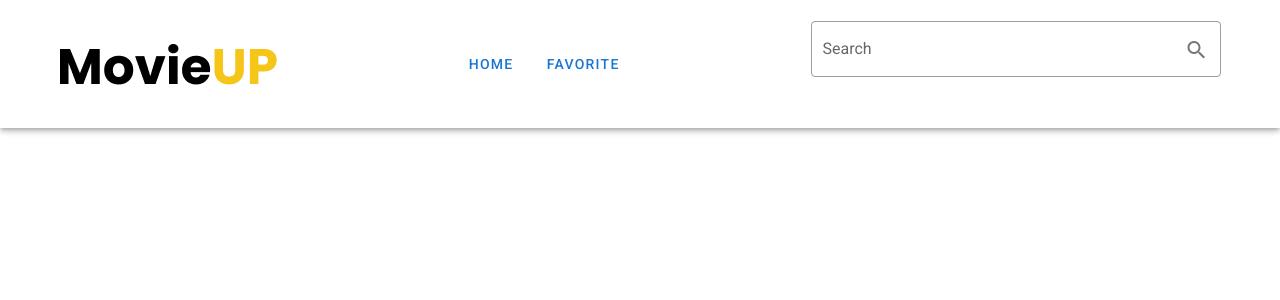
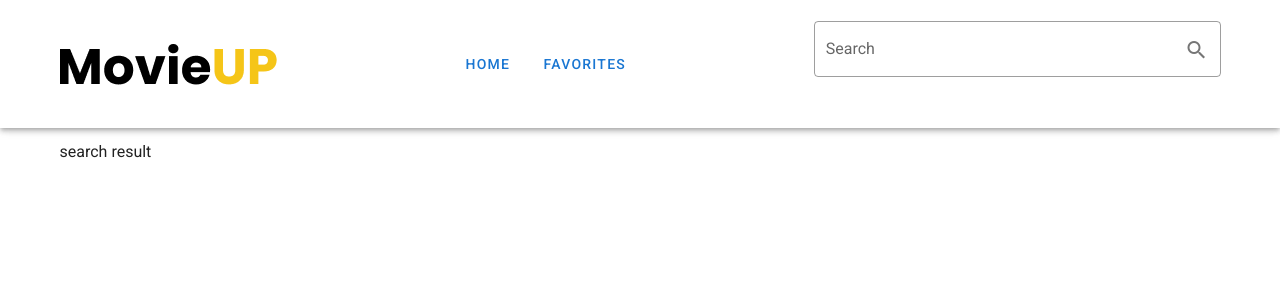
Before and after one commit to FirdevsASLAN/movie-up, a Vue app: page /search in a window 1280 px wide. Shown: the top 300 px of the page. Built offline with nearby package versions, Linux system fonts and the light colour scheme.

Commit message:
create pages and routes

```diff
--- a/src/App.vue
+++ b/src/App.vue
@@ -8,8 +8,8 @@
           <router-link class="text-decoration-none" :to="'/'">Home</router-link>
         </v-btn>
         <v-btn text>
-          <router-link class="text-decoration-none" :to="'/favorite'"
-            >Favorite</router-link
+          <router-link class="text-decoration-none" :to="'/favorites'"
+            >Favorites</router-link
           >
         </v-btn>
         <v-spacer />
--- a/src/router/index.js
+++ b/src/router/index.js
@@ -1,6 +1,9 @@
 import Vue from "vue";
 import VueRouter from "vue-router";
 import HomeView from "../views/HomeView.vue";
+import FavoritesView from "../views/FavoritesView.vue";
+import SearchResultView from "../views/SearchResultView.vue";
+import DetailsView from "../views/DetailsView";
 
 Vue.use(VueRouter);
 
@@ -9,6 +12,21 @@ const routes = [
     path: "/",
     name: "home",
     component: HomeView,
+  },
+  {
+    path: "/favorites",
+    name: "favorites",
+    component: FavoritesView,
+  },
+  {
+    path: "/details/:id",
+    name: "details",
+    component: DetailsView,
+  },
+  {
+    path: "/search",
+    name: "search",
+    component: SearchResultView,
   },
   {
     path: "/about",
--- /dev/null
+++ b/src/views/DetailsView.vue
@@ -0,0 +1,20 @@
+<template>
+  <section>
+    <v-container>
+      <div>details {{ id }}</div>
+    </v-container>
+  </section>
+</template>
+
+<script>
+export default {
+  data() {
+    return {
+      id: "",
+    };
+  },
+  created() {
+    this.id = this.$route.params.id;
+  },
+};
+</script>
--- /dev/null
+++ b/src/views/FavoritesView.vue
@@ -0,0 +1,7 @@
+<template>
+  <section>
+    <v-container>
+      <div>favorites</div>
+    </v-container>
+  </section>
+</template>
--- /dev/null
+++ b/src/views/SearchResultView.vue
@@ -0,0 +1,7 @@
+<template>
+  <section>
+    <v-container>
+      <div>search result</div>
+    </v-container>
+  </section>
+</template>
```
